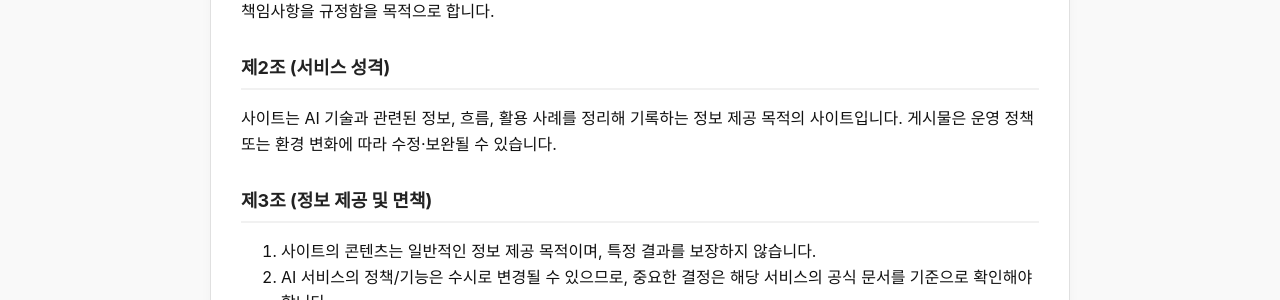
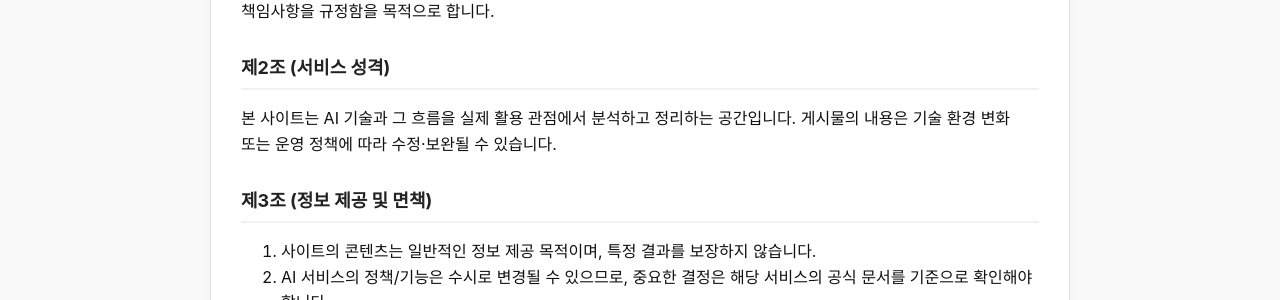
Before and after one commit to ilovegkd/ilovegkd.github.io, a Jekyll site: the page terms.html, which Jekyll copies as it is, in a window 1280 px wide and 1277 px high. Shown: the part 373-673 px from the top of the window. Built offline with Jekyll 4.4.1, drawn with Linux system fonts in a browser that asks for light colours.

Commit message:
Update terms.html

```diff
--- a/terms.html
+++ b/terms.html
@@ -38,8 +38,7 @@
 
         <h2 class="h2">제2조 (서비스 성격)</h2>
         <p>
-          사이트는 AI 기술과 관련된 정보, 흐름, 활용 사례를 정리해 기록하는 정보 제공 목적의 사이트입니다.
-          게시물은 운영 정책 또는 환경 변화에 따라 수정·보완될 수 있습니다.
+          본 사이트는 AI 기술과 그 흐름을 실제 활용 관점에서 분석하고 정리하는 공간입니다. 게시물의 내용은 기술 환경 변화 또는 운영 정책에 따라 수정·보완될 수 있습니다.
         </p>
 
         <h2 class="h2">제3조 (정보 제공 및 면책)</h2>
```
